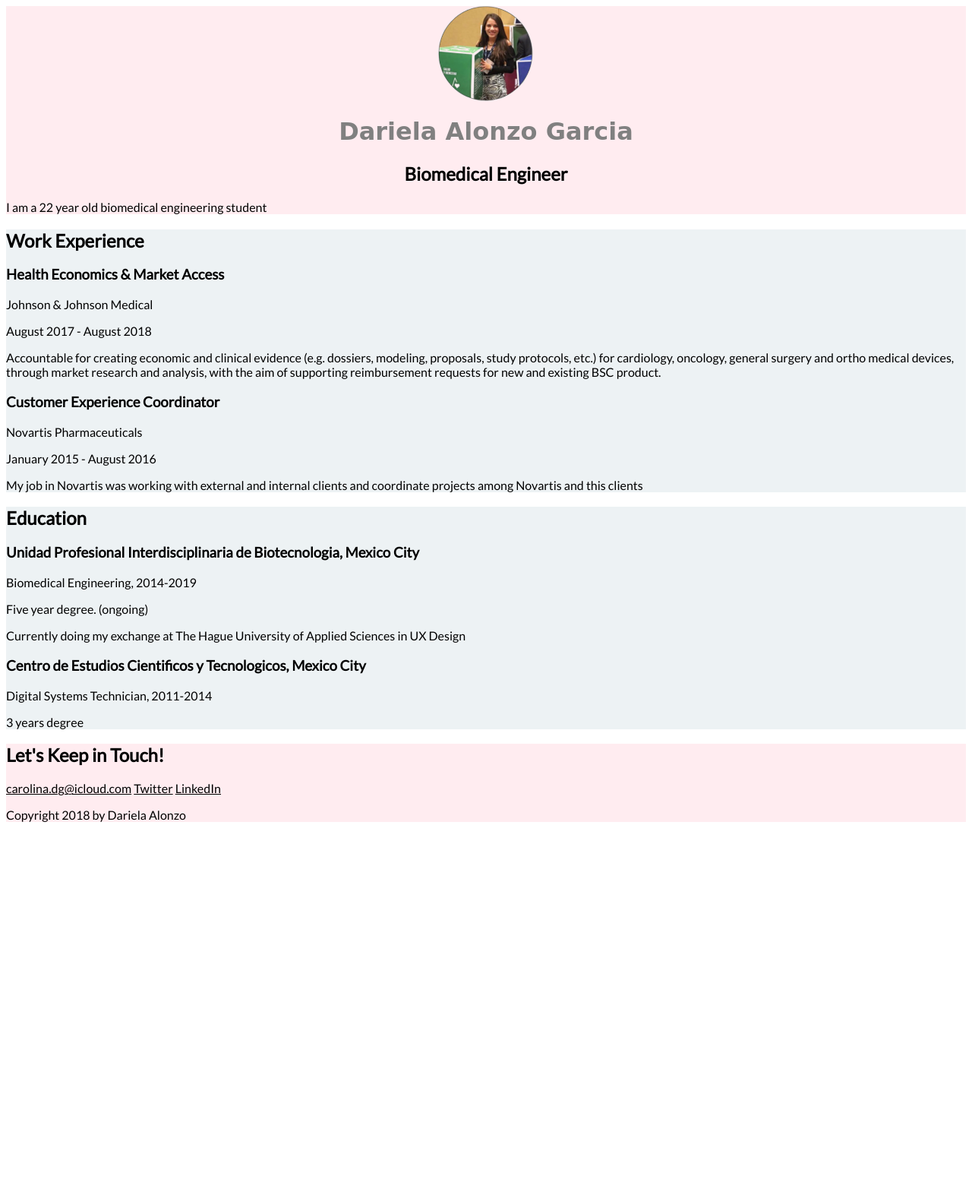
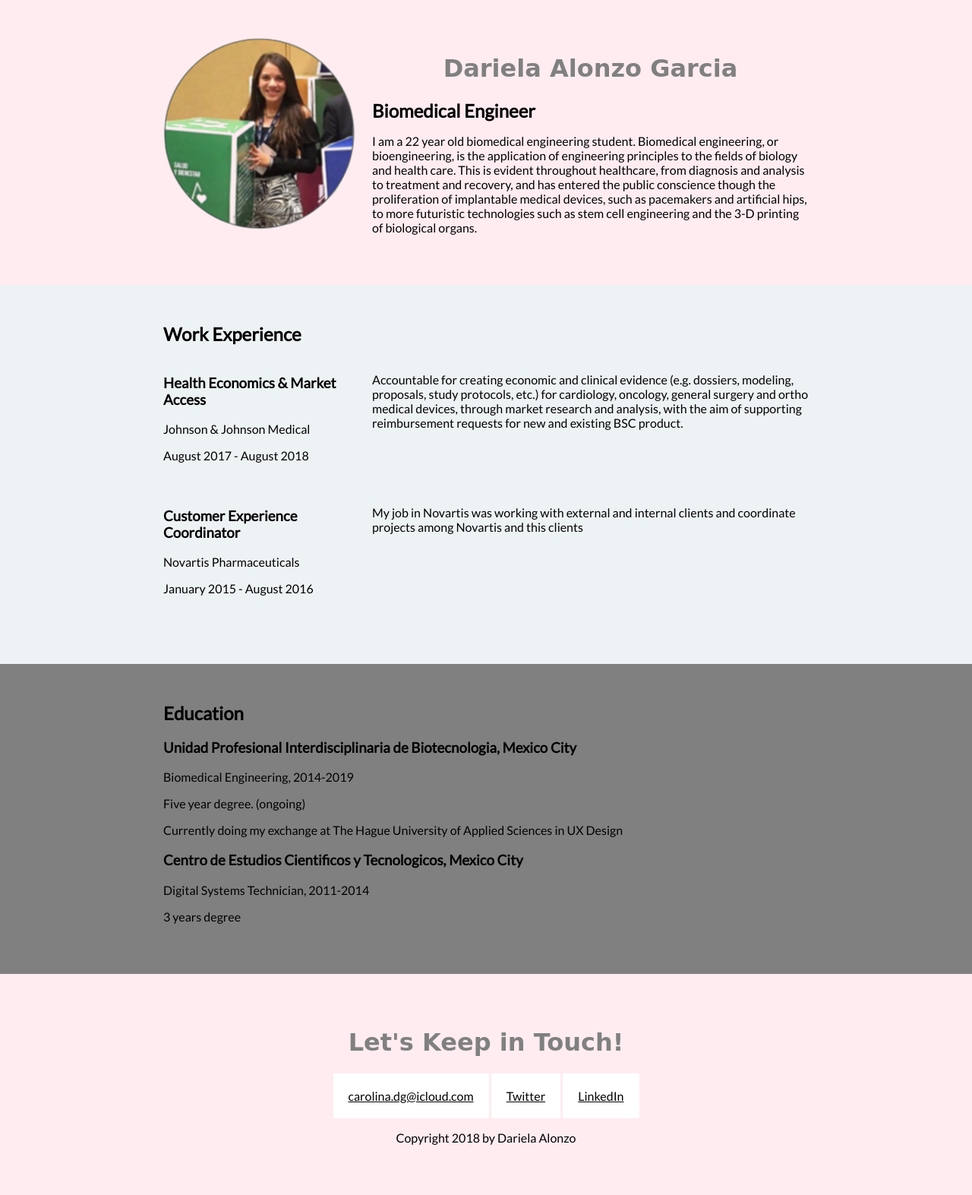
Before and after one commit to UXDSkillslab1718/3-css-essential-training-1-2-resume-files-DarielaAlonzo, a plain HTML site: page CSS_Resume/index.html in a window 1280 px wide. Shown: the whole page at 76% size. Before the commit the page ends 1098 px from the top, so only its background shows below. Drawn offline with Linux system fonts and the light colour scheme; a web font is replaced by a local one.

Commit message:
4. Lay-out
Chapter 4

```diff
--- a/CSS_Resume/CSS/styles.css
+++ b/CSS_Resume/CSS/styles.css
@@ -4,8 +4,36 @@
 */
 
 /* Website styles */
+
+html{
+  box-sizing: border-box;
+}
+*,*:before, *:after{
+  box-sizing: inherit;
+}
 body {
 font-family: 'Lato', sans-serif;
+margin: 0;
+}
+
+.content-wrap {
+  max-width: 950px;
+  margin: 0 auto;
+  padding: 50px;
+  overflow: hidden;
+}
+
+.col-narrow {
+  width: 30%;
+  float:left;
+
+}
+
+.col-wide {
+  width: 70%;
+  float: left;
+  padding-left: 20px;
+    min-height: 175px;
 }
 
 h1{
@@ -14,15 +42,43 @@ h1{
   text-align: center;
 }
 
+h2{
+margin-top: 0;
+}
+
 /* Header and footer*/
-header, footer {
+header{
 	background: #FFECF0;
 	color: black;
 }
 
+.profile-img{
+  border-radius: 50%;
+}
+
 header h2 {
 	color: black;
+  margin: 0;
 }
+
+footer {
+ background: #FFECF0;
+ text-align: center;
+ color: black;
+}
+
+/*links */
+
+a {
+	color: #000000
+
+}
+
+a:hover {
+background-color: lightgray;
+}
+
+/*sections */
 
 /* Work Experience */
 .work {
@@ -33,21 +89,11 @@ header h2 {
 /* Education */
 
 .education {
-	background: #EDF2F4;
+	background: gray;
 }
 
-a {
-	color: #000000
-
+.contact-info a   {
+  background: white;
+  padding:  20px;
+  display: inline-block;
 }
-
-a:hover {
-background-color: lightgray;
-}
-
-.center {
-  display: block;
-  margin-left: auto;
-  margin-right: auto;
-  width: 10%;
-}
--- a/CSS_Resume/index.html
+++ b/CSS_Resume/index.html
@@ -11,42 +11,57 @@
 <body>
     <!-- // Intro -->
     <header>
-        <img src="images/DaryAlonzo.png" alt="Dariela Alonzo" class="center">
+      <div class="content-wrap">
+        <img class="profile-img col-narrow" src="images/DaryAlonzo.png" alt="Dariela Alonzo">
+        <div class="col-wide">
         <h1>Dariela Alonzo Garcia </h1>
-        <center><h2>Biomedical Engineer </h2></center>
-        <p> I am a 22 year old biomedical engineering student </p>
+        <h2>Biomedical Engineer </h2>
+        <p> I am a 22 year old biomedical engineering student. Biomedical engineering, or bioengineering, is the application of engineering principles to the fields of biology and health care.  This is evident throughout healthcare, from diagnosis and analysis to treatment and recovery, and has entered the public conscience though the proliferation of implantable medical devices, such as pacemakers and artificial hips, to more futuristic technologies such as stem cell engineering and the 3-D printing of biological organs. </p>
+        </div>
+    </div>
+  </div>
     </header>
 
     <main>
         <!-- // Work Experience -->
         <section class="work">
+            <div class="content-wrap">
               <h2>Work Experience</h2>
 
             <!-- Job Details: copy this whole block to add more jobs -->
+              <div class="col-narrow">
               <h3>Health Economics & Market Access</h3>
               <p>Johnson & Johnson Medical </p>
               <p>August 2017 - August 2018</p>
+            </div>
 
             <!-- Add as many paragraphs as you need. -->
+              <div class="col-wide">
               <p>Accountable for creating economic and clinical evidence (e.g. dossiers, modeling, proposals, study protocols, etc.) for cardiology, oncology, general surgery and ortho medical devices, through market research and analysis, with the aim of supporting reimbursement requests for new and existing BSC product. </p>
-
+            </div>
             <!-- end of Job Details block. -->
 
             <!-- Job Details: copy this whole block to add more jobs -->
+            <div class="col-narrow">
               <h3>Customer Experience Coordinator</h3>
               <p>Novartis Pharmaceuticals</p>
               <p>January 2015 - August 2016</p>
+            </div>
+
+            <div class="col-wide"
 
             <!-- Add as many paragraphs as you need. -->
               <p>My job in Novartis was working with external and internal clients and coordinate projects among Novartis and this clients </p>
 
             <!-- end of Job Details block. -->
-
+            </div>
+          </div>
         </section>
 
 
         <!-- // Education -->
         <section class="education">
+                <div class="content-wrap">
             <h2>Education</h2>
 
             <!-- School details: copy this whole block to add more schools. -->
@@ -61,20 +76,23 @@
             <p> 3 years degree</p>
             <!-- End of school details. -->
         </section>
+      </div>
     </main>
 
     <!-- // Footer & contact info -->
     <footer>
-        <h2>Let's Keep in Touch!</h2>
+            <div class="content-wrap">
+        <h1>Let's Keep in Touch!</h1>
 
         <!-- Social media and contact links. Add or remove any networks. -->
-        <div>
+          <div class="contact-info">
             <a href="mailto:carolina.dg@icloud.con">carolina.dg@icloud.com</a>
             <a href="https://twitter.com/carolinaalonz0" target="_blank">Twitter</a>
             <a href="https://linkedin.com/in/carolina-alonzo" target="_blank">LinkedIn</a>
         </div>
 
         <p>Copyright 2018 by Dariela Alonzo </p>
+      </div>
     </footer>
 </body>
 </html>
```
Lines whose indentation alone changed are shown as unchanged.
